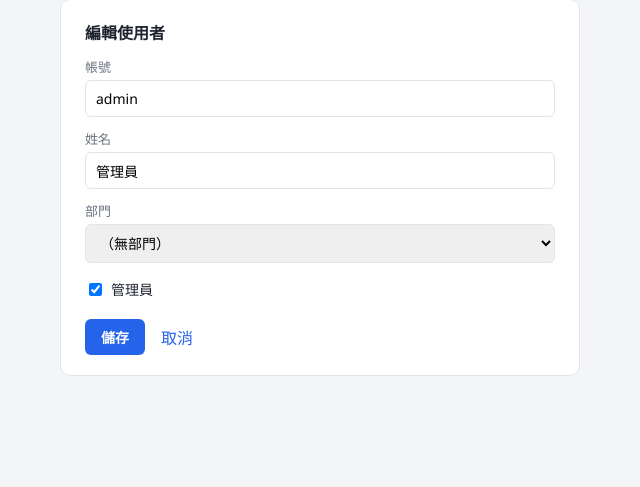
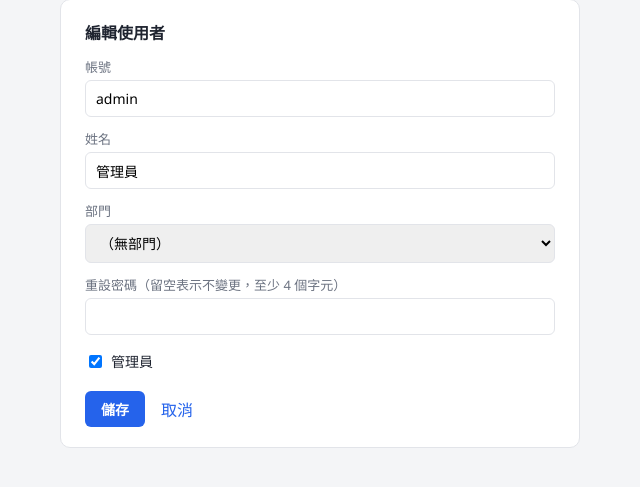
Before and after one commit to VVN0706/npi-case-tracker, a Flask app: page /admin/users/1/edit in a window 1280 px wide. Shown: the part 82-569 px from the top of the page, without its empty margins (0-640 px from the left). Run offline with Flask 3, Linux system fonts and the light colour scheme; the visitor is signed in with stand-in values (Sample User, id 1); data comes from the database, SQL or seed files in the repository.

Commit message:
Make admin password resets visible and add them to the edit page
Resetting from the user list silently did nothing for passwords under
4 characters, and the edit page had no password field, so changes looked
like they weren't taking effect. The list now flashes success/error
messages, requires 4+ characters in the browser, and the edit page has an
optional new-password field (blank leaves it unchanged). Both inputs use
autocomplete=new-password so browsers don't autofill the admin's saved
password into them.

Co-Authored-By: Claude Sonnet 5.5 <noreply@anthropic.com>

```diff
--- a/app.py
+++ b/app.py
@@ -4,7 +4,7 @@ import secrets
 import sqlite3
 from datetime import date, timedelta
 
-from flask import Flask, g, redirect, render_template, request, session, url_for
+from flask import Flask, flash, g, redirect, render_template, request, session, url_for
 from werkzeug.security import check_password_hash, generate_password_hash
 
 BASE_DIR = os.path.dirname(os.path.abspath(__file__))
@@ -930,17 +930,24 @@ def admin_user_edit(user_id):
         display_name = request.form.get('display_name', '').strip()
         department = request.form.get('department', '')
         is_admin = 1 if request.form.get('is_admin') else 0
+        new_password = request.form.get('new_password', '')
         if not username or not display_name:
             error = '請填寫帳號、姓名'
         elif department not in DEPARTMENTS and department != '':
             error = '部門不正確'
+        elif new_password and len(new_password) < 4:
+            error = '新密碼至少需要 4 個字元（不想改密碼請留空）'
         else:
             try:
                 conn.execute(
                     'UPDATE users SET username=?, display_name=?, department=?, is_admin=? WHERE id=?',
                     (username, display_name, department, is_admin, user_id))
                 conn.execute('UPDATE cases SET department=? WHERE owner_id=?', (department, user_id))
+                if new_password:
+                    conn.execute('UPDATE users SET password_hash=? WHERE id=?',
+                                 (generate_password_hash(new_password), user_id))
                 conn.commit()
+                flash(f'已更新 {display_name}' + ('，並重設密碼' if new_password else ''), 'success')
                 return redirect(url_for('admin_users'))
             except sqlite3.IntegrityError:
                 error = '這個帳號已經存在'
@@ -955,10 +962,16 @@ def admin_user_edit(user_id):
 def admin_reset_password(user_id):
     conn = get_db()
     new_password = request.form.get('new_password', '')
-    if len(new_password) >= 4:
+    user = conn.execute('SELECT display_name FROM users WHERE id=?', (user_id,)).fetchone()
+    if not user:
+        flash('找不到這個使用者', 'error')
+    elif len(new_password) < 4:
+        flash(f'{user["display_name"]} 的密碼未變更：新密碼至少需要 4 個字元', 'error')
+    else:
         conn.execute('UPDATE users SET password_hash=? WHERE id=?',
                      (generate_password_hash(new_password), user_id))
         conn.commit()
+        flash(f'已重設 {user["display_name"]} 的密碼', 'success')
     return redirect(url_for('admin_users'))
 
 
--- a/templates/admin_user_edit.html
+++ b/templates/admin_user_edit.html
@@ -20,6 +20,9 @@
       {% endfor %}
     </select>
 
+    <label>重設密碼（留空表示不變更，至少 4 個字元）</label>
+    <input type="password" name="new_password" minlength="4" autocomplete="new-password">
+
     <label class="checkbox-label" style="margin-top:16px">
       <input type="checkbox" name="is_admin" {{ 'checked' if user.is_admin }}> 管理員
     </label>
```
Also changed, not shown: templates/admin_users.html (+9 -1 lines).
